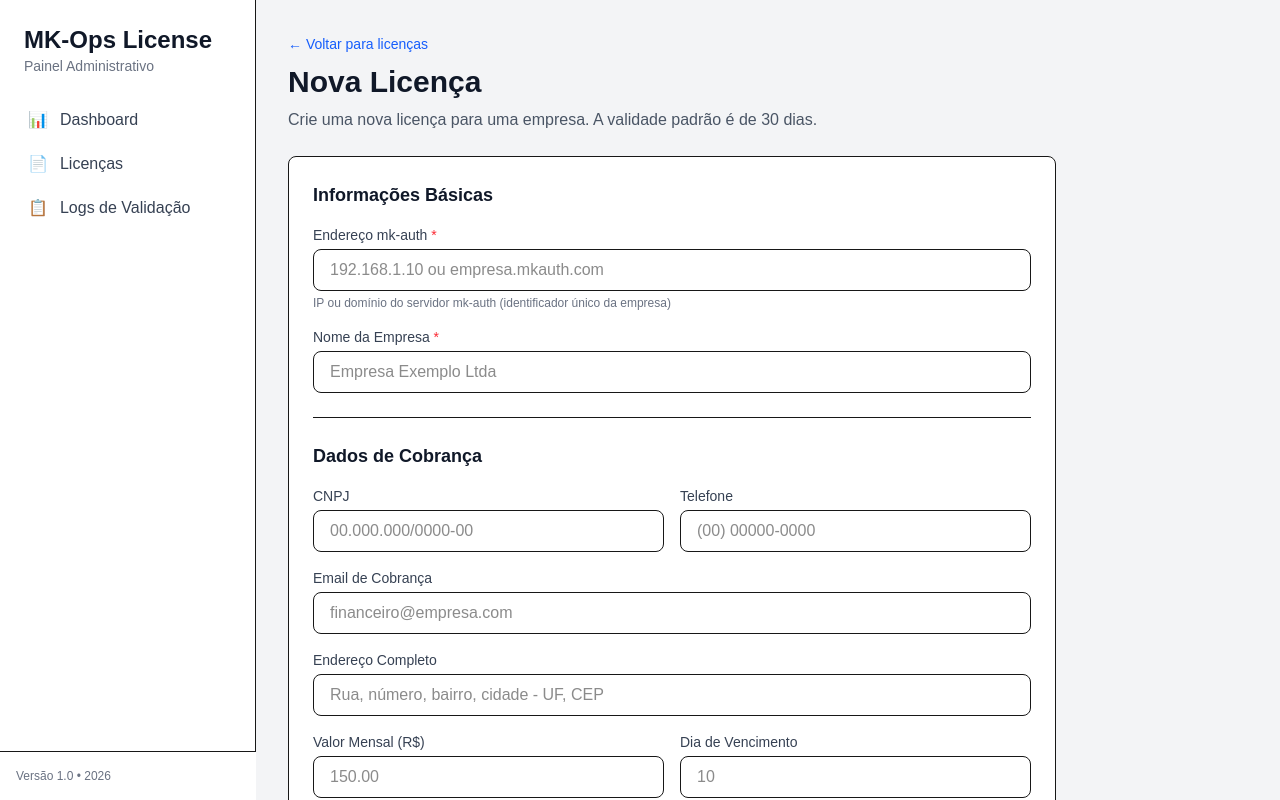
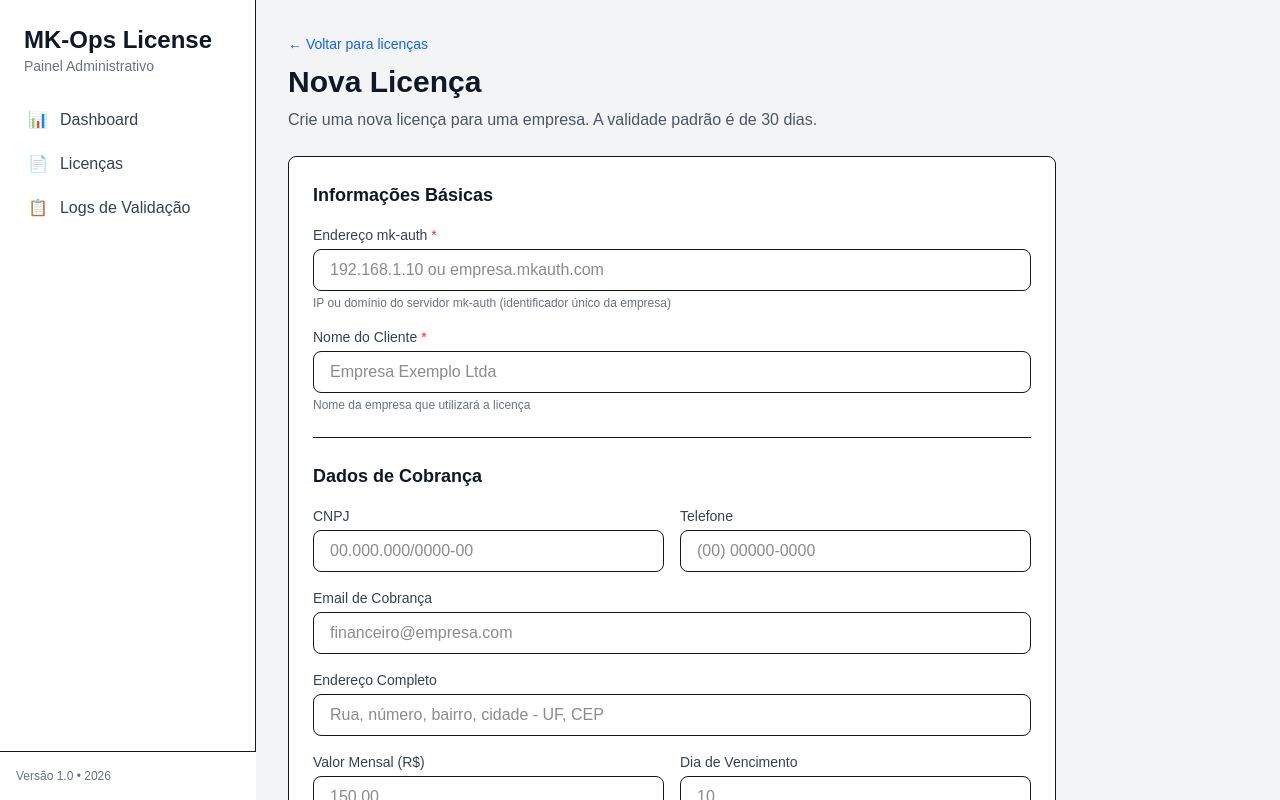
Before and after one commit to edilsonlimaa-sudo/mk-ops-license-manager, a Next.js app: page /admin/licenses/new in a window 1280 px wide. Built offline with nearby package versions, Linux system fonts and the light colour scheme.

Commit message:
refactor: standardize field label to 'Nome do Cliente' across forms

```diff
--- a/app/admin/licenses/new/page.tsx
+++ b/app/admin/licenses/new/page.tsx
@@ -86,7 +86,7 @@ export default function NewLicensePage() {
 
           <div>
             <label className="block text-sm font-medium text-gray-700">
-              Nome da Empresa <span className="text-red-500">*</span>
+              Nome do Cliente <span className="text-red-500">*</span>
             </label>
             <input
               type="text"
@@ -95,6 +95,9 @@ export default function NewLicensePage() {
               placeholder="Empresa Exemplo Ltda"
               className="mt-1 block w-full rounded-lg border px-4 py-2 focus:border-blue-500 focus:outline-none"
             />
+            <p className="mt-1 text-xs text-gray-500">
+              Nome da empresa que utilizará a licença
+            </p>
           </div>
         </div>
 
```
